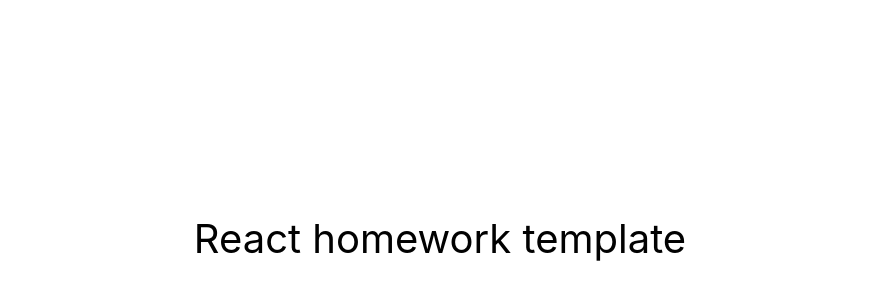
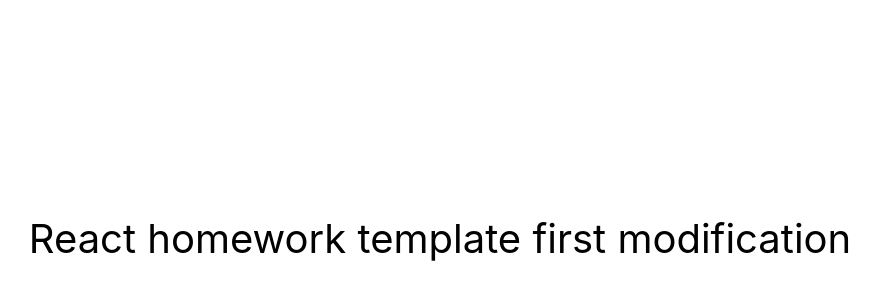
Before and after one commit to BobliHH/filmoteka1, a React (Create React App) app: page / in a window 1280 px wide. Shown: the part 162-462 px from the top of the page, without its empty margins (200-1079 px from the left). Built offline with nearby package versions, Linux system fonts and the light colour scheme.

Commit message:
Update App.jsx

```diff
--- a/src/components/App.jsx
+++ b/src/components/App.jsx
@@ -11,6 +11,7 @@ export const App = () => {
       }}
     >
       React homework template
+      first modification
     </div>
   );
 };
```
